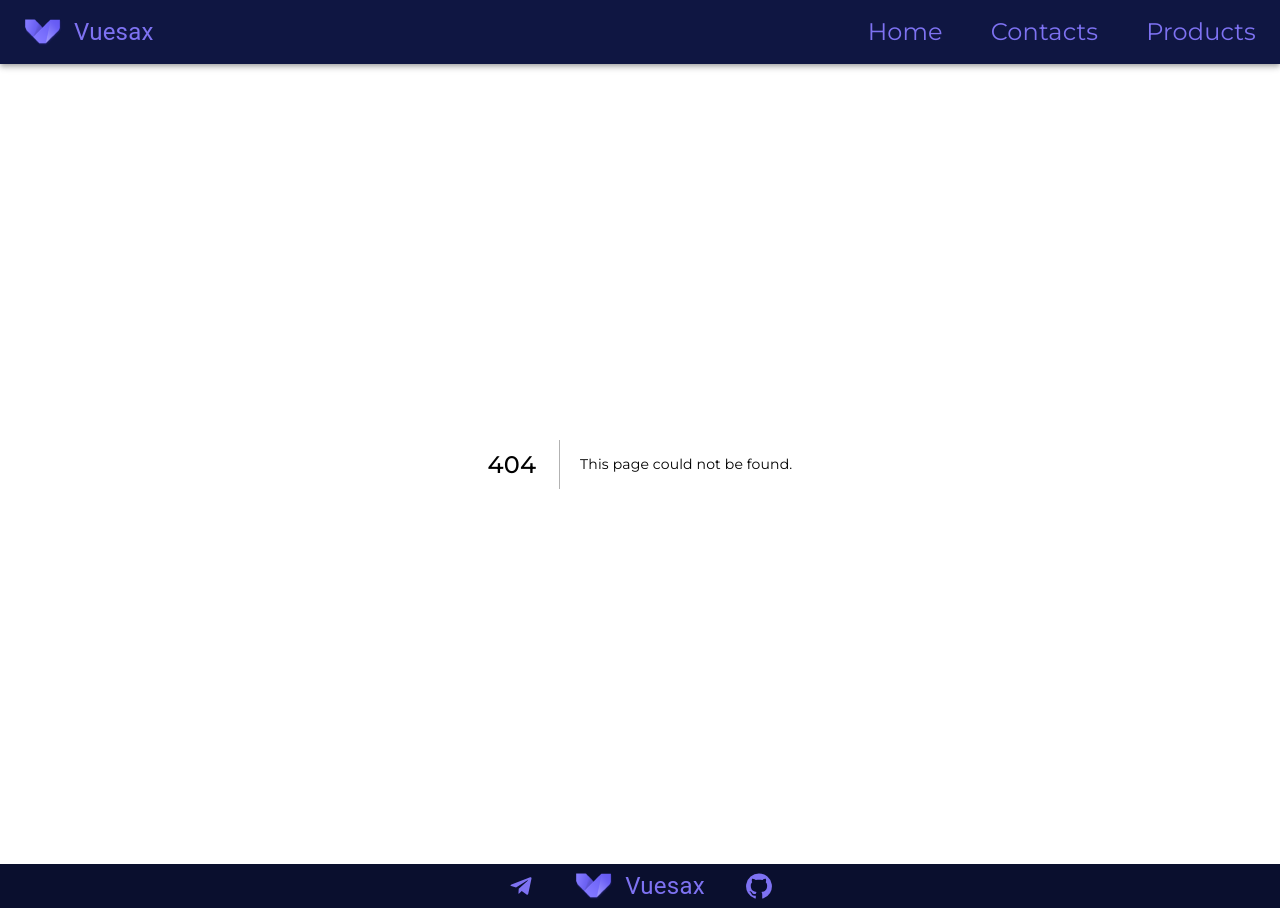
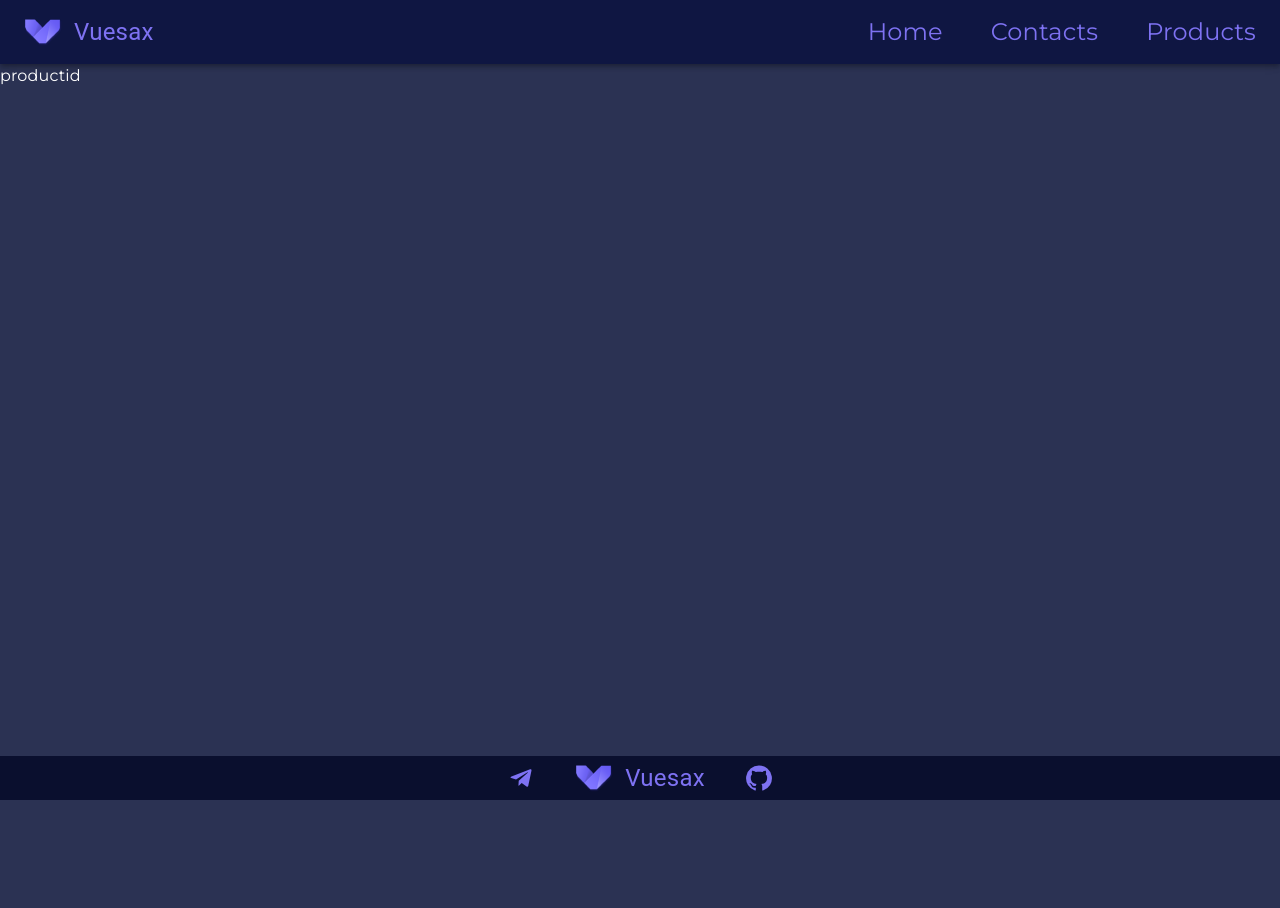
Before and after one commit to sifes/Vuesax, a Next.js app: page /products/1 in a window 1280 px wide. Before the commit this address had no page. After the commit the page ends 800 px from the top, so only its background shows below. Built offline with nearby package versions, Linux system fonts and the light colour scheme.

Commit message:
feat: set up for ProductPage

```diff
--- /dev/null
+++ b/src/pages/products/[productid].tsx
@@ -0,0 +1,15 @@
+import { GetServerSideProps, GetServerSidePropsResult } from 'next'
+import React from 'react'
+
+interface ProductPageProps { }
+
+const ProductPage: React.FC<ProductPageProps> = ({ }) => {
+    return (
+        <div>productid</div>
+    )
+}
+
+export async function getServerSideProps() {
+    return { props: {} }
+}
+export default ProductPage
```
